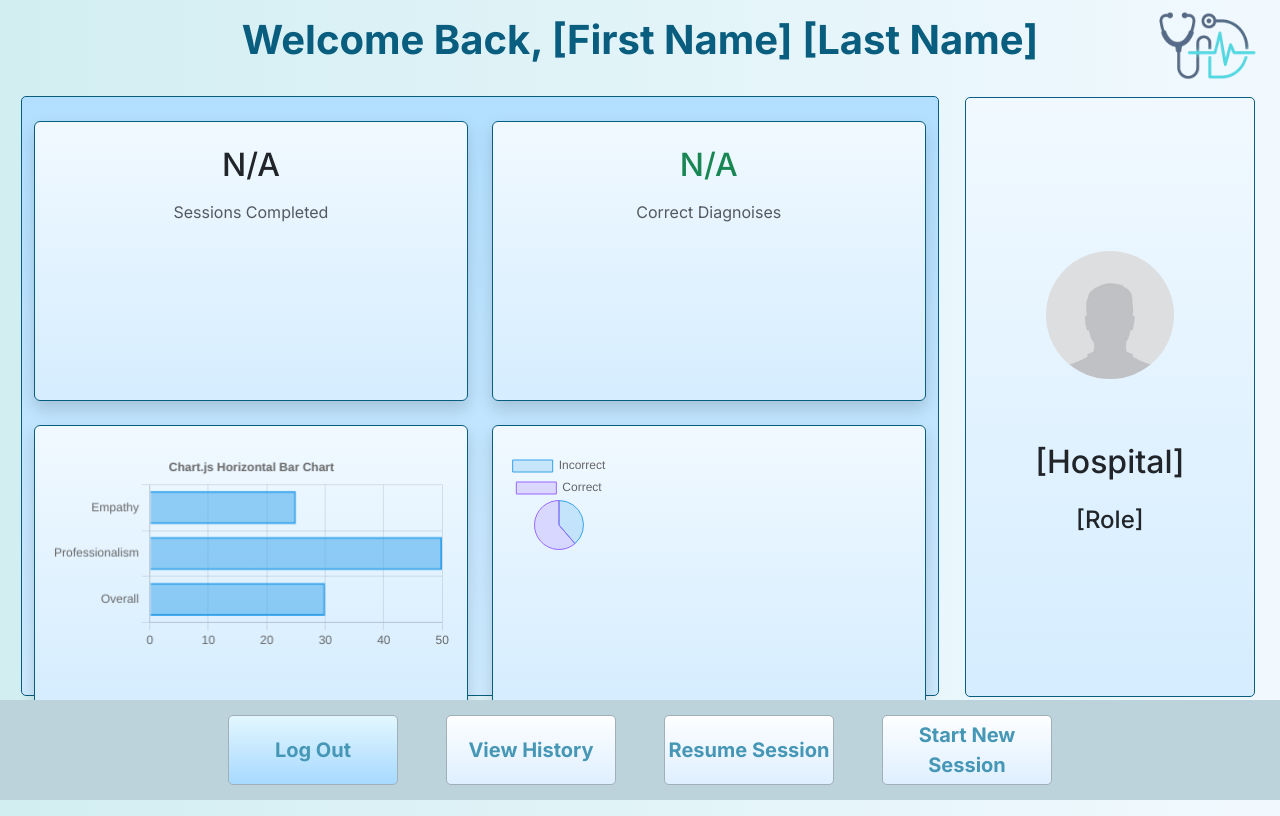
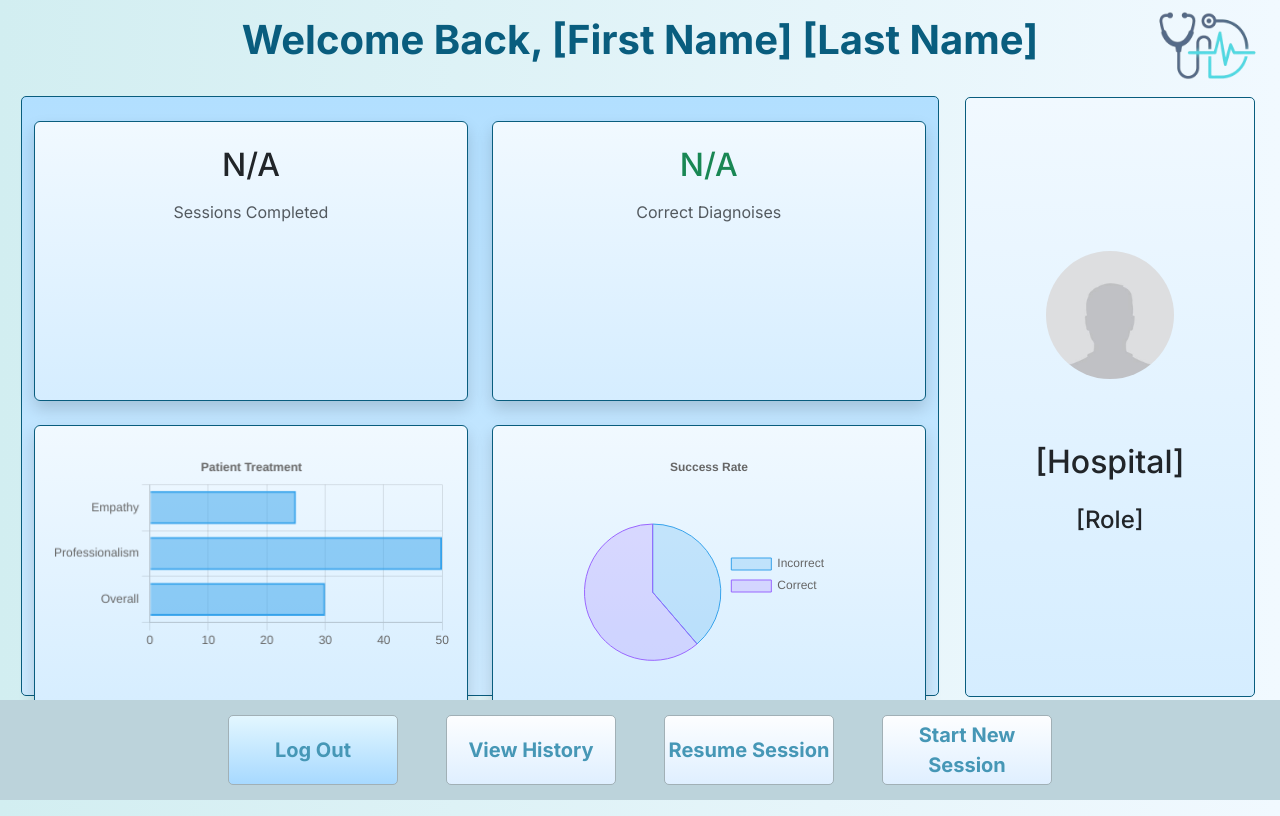
Before and after one commit to eddie-reyes/dtt, a React (Vite) app: page /menu in a window 1280 px wide. Built offline with nearby package versions, Linux system fonts and the light colour scheme; no server answers.

Commit message:
Bar Graph and Pie Chart are in Complete State

```diff
--- a/package.json
+++ b/package.json
@@ -20,7 +20,6 @@
   },
   "devDependencies": {
     "@eslint/js": "^9.39.1",
-    "@faker-js/faker": "^10.6.0",
     "@types/react": "^19.2.7",
     "@types/react-dom": "^19.2.3",
     "@vitejs/plugin-react": "^5.1.1",
--- a/src/components/Menu/Menu.jsx
+++ b/src/components/Menu/Menu.jsx
@@ -34,7 +34,7 @@ export const optionsBar = {
       borderWidth: 2,
     },
   },
-  responsive: true,
+  /* responsive: true, */
   plugins: {
     legend: {
       display: false,
@@ -42,16 +42,22 @@ export const optionsBar = {
     },
     title: {
       display: true,
-      text: 'Chart.js Horizontal Bar Chart',
+      text: 'Patient Treatment',
     },
   },
 };
 
 export const optionsPie = {
+    plugins: {
     legend: {
         position: 'right',
-    }
-}
+    },
+    title: {
+      display: true,
+      text: 'Success Rate',
+    },
+},
+};
 
 const labelsBar = ['Empathy', 'Professionalism', 'Overall'];
 const labelsPie = ['Incorrect', 'Correct'];
@@ -203,9 +209,11 @@ export default function Menu() {
                                         </h2>
                                         <p className="card-text text-muted">Success Rate</p> */}
                                         <div style={{
-                                            height: '100px'
+                                            height: '250px',
+                                            display: 'flex',
+                                            justifyContent: 'center',
                                         }}>
-                                        <Pie data={dataPie} />
+                                        <Pie data={dataPie} options={optionsPie}/>
                                         </div>
                                     </div>
                                 </div>
```
Also changed, not shown: 1 other file (tests, documents, lock files or other folders).
